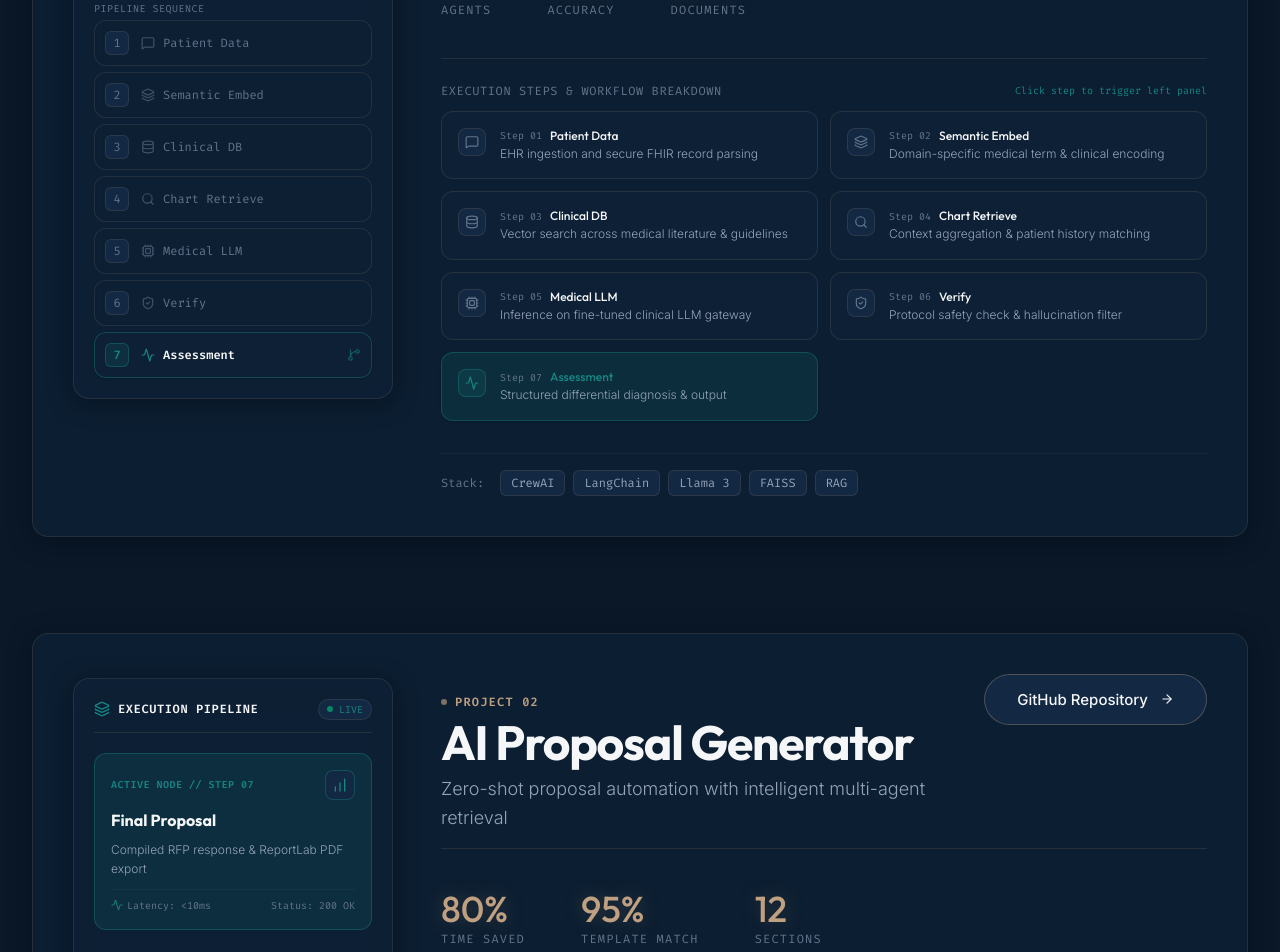
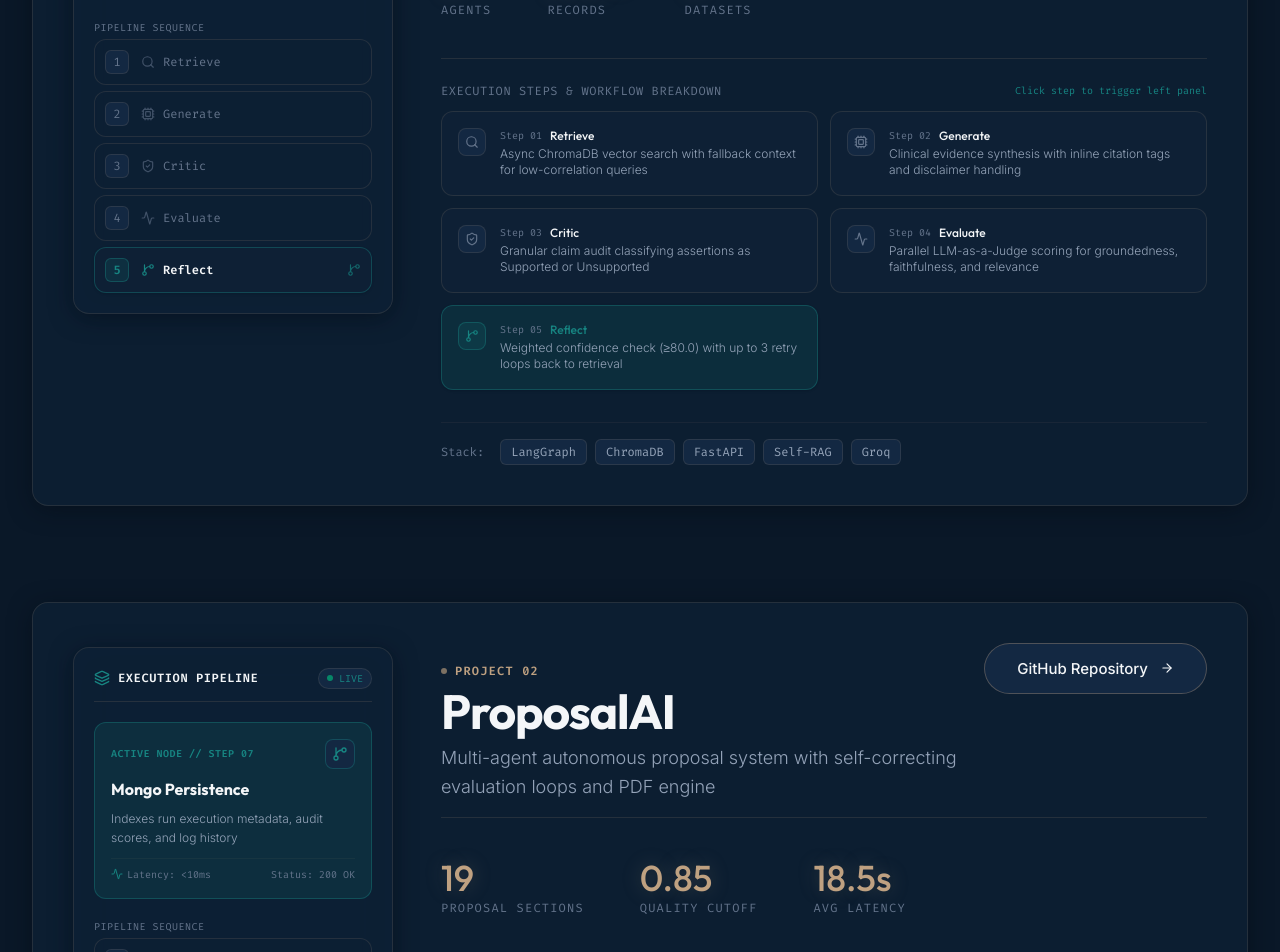
Before and after one commit to hariom-dhakar/portfolio, a React (Vite) app: page / in a window 1280 px wide. Shown: the part 3160-4112 px from the top of the page. Built offline with nearby package versions, Linux system fonts and the light colour scheme.

Commit message:
Project Description Corrected

```diff
--- a/src/components/ArchitectureSidebar.tsx
+++ b/src/components/ArchitectureSidebar.tsx
@@ -6,9 +6,10 @@ import { type ProjectData } from '../data/projectsData';
 interface ArchitectureSidebarProps {
   selectedProject: ProjectData;
   activeStepIndex: number;
+  onStepSelect?: (index: number) => void;
 }
 
-export const ArchitectureSidebar = memo(({ selectedProject, activeStepIndex }: ArchitectureSidebarProps) => {
+export const ArchitectureSidebar = memo(({ selectedProject, activeStepIndex, onStepSelect }: ArchitectureSidebarProps) => {
   const currentStep = selectedProject.architecture[activeStepIndex] || selectedProject.architecture[0];
   const StepIcon = currentStep.icon;
 
@@ -74,12 +75,14 @@ export const ArchitectureSidebar = memo(({ selectedProject, activeStepIndex }: A
           const isActive = idx === activeStepIndex;
           const Icon = step.icon;
           return (
-            <div
+            <button
               key={step.id}
-              className={`p-2.5 rounded-xl border flex items-center gap-3 transition-all duration-200 ${
+              type="button"
+              onClick={() => onStepSelect?.(idx)}
+              className={`p-2.5 rounded-xl border flex items-center gap-3 transition-all duration-200 w-full text-left cursor-pointer ${
                 isActive
                   ? 'bg-[var(--bg-secondary)] border-[var(--border-glow)] text-[var(--text-primary)] shadow-sm'
-                  : 'bg-[var(--bg-secondary)]/40 border-[var(--border-primary)] text-[var(--text-tertiary)]'
+                  : 'bg-[var(--bg-secondary)]/40 border-[var(--border-primary)] text-[var(--text-tertiary)] hover:bg-[var(--bg-secondary)] hover:text-[var(--text-primary)]'
               }`}
             >
               <div className={`w-6 h-6 rounded-md flex items-center justify-center border text-xs font-mono shrink-0 ${
@@ -96,7 +99,7 @@ export const ArchitectureSidebar = memo(({ selectedProject, activeStepIndex }: A
               {isActive && (
                 <GitBranch className="w-3.5 h-3.5 text-[var(--text-accent)] shrink-0 animate-pulse" />
               )}
-            </div>
+            </button>
           );
         })}
       </div>
--- a/src/data/knowledgeData.ts
+++ b/src/data/knowledgeData.ts
@@ -53,9 +53,9 @@ task = Task(
 
 crew = Crew(agents=[researcher], tasks=[task], process=Process.sequential)`,
         keyConcepts: ['Role Delegation', 'Sequential Handoffs', 'Custom Tools', 'Memory Persistence'],
-        projects: ['MedInsight Agent', 'CrewAI EDA Analyzer'],
+        projects: ['CrewAI EDA Analyzer'],
         relatedTech: ['python', 'fastapi', 'langchain', 'openai'],
-        github: 'https://github.com/hariom-dhakar/MedInsight-Agent'
+        github: 'https://github.com/hariom-dhakar'
       },
       {
         id: 'langchain',
@@ -75,7 +75,7 @@ vectorstore = FAISS.load_local("index", embeddings)
 retriever = vectorstore.as_retriever(search_kwargs={"k": 4})
 chain = create_retrieval_chain(retriever, ChatOpenAI(model="gpt-4o"))`,
         keyConcepts: ['Retrieval Chains', 'Document Loaders', 'Prompt Templates', 'Vector Retrievers'],
-        projects: ['AI Proposal Generator', 'MedInsight Agent'],
+        projects: ['ProposalAI', 'MedInsight'],
         relatedTech: ['langgraph', 'rag', 'faiss', 'chromadb', 'openai'],
         github: 'https://github.com/hariom-dhakar/AI-Proposal-Agent'
       },
@@ -97,7 +97,7 @@ builder.add_edge("analyzer", "writer")
 builder.add_edge("writer", END)
 graph = builder.compile()`,
         keyConcepts: ['Stateful Graphs', 'Cyclic Handoffs', 'Human-in-the-Loop', 'Parallel Execution'],
-        projects: ['AI Proposal Generator'],
+        projects: ['ProposalAI', 'MedInsight'],
         relatedTech: ['langchain', 'crewai', 'python', 'fastapi'],
         github: 'https://github.com/hariom-dhakar/AI-Proposal-Agent'
       },
@@ -115,7 +115,7 @@ def evaluate_grounding(context: str, generation: str) -> bool:
     score = ragas_evaluator.measure_faithfulness(context, generation)
     return score >= 0.95  # Reject ungrounded claims`,
         keyConcepts: ['Context Grounding', 'Self-Reflection', 'Hallucination Filter', 'RAGAS Evals'],
-        projects: ['MedInsight Agent'],
+        projects: ['MedInsight'],
         relatedTech: ['langchain', 'faiss', 'chromadb', 'huggingface'],
         github: 'https://github.com/hariom-dhakar/MedInsight-Agent'
       },
@@ -136,7 +136,7 @@ index = faiss.IndexFlatIP(dimension)  # Inner product for cosine similarity
 faiss.normalize_L2(vectors)
 index.add(vectors)`,
         keyConcepts: ['Dense Vector Search', 'Cosine Distance', 'Flat Indexing', 'L2 Normalization'],
-        projects: ['MedInsight Agent', 'AI Proposal Generator'],
+        projects: ['ProposalAI'],
         relatedTech: ['chromadb', 'rag', 'langchain', 'python']
       },
       {
@@ -158,7 +158,7 @@ collection.add(
     ids=["chunk_01"]
 )`,
         keyConcepts: ['Persistent Vector Storage', 'Metadata Filtering', 'Document Embedding'],
-        projects: ['AI Proposal Generator'],
+        projects: ['ProposalAI', 'MedInsight'],
         relatedTech: ['faiss', 'langchain', 'rag', 'python']
       },
       {
@@ -176,7 +176,7 @@ model_id = "meta-llama/Meta-Llama-3-8B-Instruct"
 tokenizer = AutoTokenizer.from_pretrained(model_id)
 model = AutoModelForCausalLM.from_pretrained(model_id, device_map="auto")`,
         keyConcepts: ['Open Models', 'LoRA / QLoRA', 'Tokenization', 'Local Inference'],
-        projects: ['MedInsight Agent'],
+        projects: ['MedInsight'],
         relatedTech: ['python', 'pytorch', 'rag', 'openai']
       }
     ]
@@ -205,7 +205,7 @@ async def run_pipeline(config: AgentConfig) -> dict:
     # Async execution engine
     pass`,
         keyConcepts: ['AsyncIO', 'Type Hinting', 'Data Classes', 'Decorators', 'Generators'],
-        projects: ['MedInsight Agent', 'AI Proposal Generator', 'CrewAI EDA Analyzer', 'LLM Gateway'],
+        projects: ['MedInsight', 'ProposalAI', 'CrewAI EDA Analyzer', 'LLM Gateway'],
         relatedTech: ['fastapi', 'crewai', 'langchain', 'pandas']
       },
       {
@@ -281,7 +281,7 @@ async def dispatch_agent(req: PromptRequest):
     result = await agent_runner.process(req.query)
     return {"status": "success", "data": result}`,
         keyConcepts: ['Pydantic Validation', 'Async Route Handlers', 'Dependency Injection', 'OpenAPI Specs'],
-        projects: ['MedInsight Agent', 'AI Proposal Generator', 'CrewAI EDA Analyzer'],
+        projects: ['MedInsight', 'ProposalAI', 'CrewAI EDA Analyzer'],
         relatedTech: ['python', 'redis', 'docker']
       },
       {
@@ -299,7 +299,7 @@ POST   /api/v1/proposals          # Create proposal
 GET    /api/v1/proposals/{id}     # Retrieve detail
 DELETE /api/v1/proposals/{id}     # Remove proposal`,
         keyConcepts: ['Stateless Routing', 'HTTP Status Codes', 'JSON Serialization', 'Rate Limiting'],
-        projects: ['MedInsight Agent', 'AI Proposal Generator'],
+        projects: ['MedInsight', 'ProposalAI'],
         relatedTech: ['fastapi', 'python', 'docker']
       },
       {
@@ -413,7 +413,7 @@ COPY . .
 EXPOSE 8000
 CMD ["uvicorn", "main:app", "--host", "0.0.0.0", "--port", "8000"]`,
         keyConcepts: ['Multi-Stage Builds', 'Container Isolation', 'Docker Compose', 'Image Optimization'],
-        projects: ['MedInsight Agent', 'AI Proposal Generator', 'CrewAI EDA Analyzer'],
+        projects: ['MedInsight', 'ProposalAI', 'CrewAI EDA Analyzer'],
         relatedTech: ['kubernetes', 'fastapi', 'python', 'git']
       },
       {
--- a/src/data/projectsData.ts
+++ b/src/data/projectsData.ts
@@ -43,44 +43,42 @@ export interface ProjectData {
 export const PROJECTS_DATA: ProjectData[] = [
   {
     id: 'medinsight',
-    title: 'MedInsight Agent',
-    tagline: 'Multi-agent clinical AI system powered by CrewAI and Self-RAG',
+    title: 'MedInsight',
+    tagline: 'Production-grade Self-RAG system with LangGraph self-correction for clinical literature',
     metrics: [
-      { label: 'Agents', value: '4' },
-      { label: 'Accuracy', value: '95%' },
-      { label: 'Documents', value: '200+' },
+      { label: 'Agents', value: '5' },
+      { label: 'Records', value: '20k+' },
+      { label: 'Datasets', value: '3' },
     ],
-    tech: ['CrewAI', 'LangChain', 'Llama 3', 'FAISS', 'RAG'],
+    tech: ['LangGraph', 'ChromaDB', 'FastAPI', 'Self-RAG', 'Groq'],
     github: 'https://github.com/hariom-dhakar/MedInsight-Agent',
     architecture: [
-      { id: 'm1', title: 'Patient Data', description: 'EHR ingestion and secure FHIR record parsing', icon: MessageSquare },
-      { id: 'm2', title: 'Semantic Embed', description: 'Domain-specific medical term & clinical encoding', icon: Layers },
-      { id: 'm3', title: 'Clinical DB', description: 'Vector search across medical literature & guidelines', icon: Database },
-      { id: 'm4', title: 'Chart Retrieve', description: 'Context aggregation & patient history matching', icon: Search },
-      { id: 'm5', title: 'Medical LLM', description: 'Inference on fine-tuned clinical LLM gateway', icon: Cpu },
-      { id: 'm6', title: 'Verify', description: 'Protocol safety check & hallucination filter', icon: ShieldCheck },
-      { id: 'm7', title: 'Assessment', description: 'Structured differential diagnosis & output', icon: Activity },
+      { id: 'm1', title: 'Retrieve', description: 'Async ChromaDB vector search with fallback context for low-correlation queries', icon: Search },
+      { id: 'm2', title: 'Generate', description: 'Clinical evidence synthesis with inline citation tags and disclaimer handling', icon: Cpu },
+      { id: 'm3', title: 'Critic', description: 'Granular claim audit classifying assertions as Supported or Unsupported', icon: ShieldCheck },
+      { id: 'm4', title: 'Evaluate', description: 'Parallel LLM-as-a-Judge scoring for groundedness, faithfulness, and relevance', icon: Activity },
+      { id: 'm5', title: 'Reflect', description: 'Weighted confidence check (≥80.0) with up to 3 retry loops back to retrieval', icon: GitBranch },
     ],
   },
   {
     id: 'proposal',
-    title: 'AI Proposal Generator',
-    tagline: 'Zero-shot proposal automation with intelligent multi-agent retrieval',
+    title: 'ProposalAI',
+    tagline: 'Multi-agent autonomous proposal system with self-correcting evaluation loops and PDF engine',
     metrics: [
-      { label: 'Time Saved', value: '80%' },
-      { label: 'Template Match', value: '95%' },
-      { label: 'Sections', value: '12' },
+      { label: 'Proposal Sections', value: '19' },
+      { label: 'Quality Cutoff', value: '0.85' },
+      { label: 'Avg Latency', value: '18.5s' },
     ],
-    tech: ['LangChain', 'GPT-4', 'ChromaDB', 'DOCX', 'Jinja2'],
+    tech: ['FastAPI', 'Groq (Llama 3.3)', 'LangChain', 'ChromaDB', 'MongoDB', 'ReportLab'],
     github: 'https://github.com/hariom-dhakar/AI-Proposal-Agent',
     architecture: [
-      { id: 'p1', title: 'RFP Input', description: 'Multi-format RFP document parsing & structural breakdown', icon: MessageSquare },
-      { id: 'p2', title: 'Chunking', description: 'Structural text chunking & semantic embedding', icon: Layers },
-      { id: 'p3', title: 'Archive DB', description: 'Vector query matching historical bid records', icon: Database },
-      { id: 'p4', title: 'Match Retrieval', description: 'Requirement context extraction & similarity score', icon: Search },
-      { id: 'p5', title: 'Orchestrate', description: 'LangGraph multi-agent section assignment', icon: GitBranch },
-      { id: 'p6', title: 'Pricing Tool', description: 'Cost estimation & compliance validation tool', icon: Settings },
-      { id: 'p7', title: 'Final Proposal', description: 'Compiled RFP response & ReportLab PDF export', icon: BarChart },
+      { id: 'p1', title: 'Parser Agent', description: 'Extracts goals, scope, risks, and systems from raw client briefs', icon: MessageSquare },
+      { id: 'p2', title: 'Research & Pricing', description: 'ChromaDB vector RAG retrieval and Azure cloud pricing estimation', icon: Database },
+      { id: 'p3', title: 'Drafting Agent', description: 'Generates 19 standard proposal sections with inline markdown formatting', icon: Layers },
+      { id: 'p4', title: 'Evaluator Agent', description: 'Audits 8 quality dimensions with automated remediation if score < 0.85', icon: ShieldCheck },
+      { id: 'p5', title: 'Telemetry Engine', description: 'Calculates LLM token usage, per-agent USD costs, and SSE stream logs', icon: Activity },
+      { id: 'p6', title: 'Portrait PDF', description: 'Compiles corporate PDF with ReportLab, NumberedCanvas, and header rules', icon: BarChart },
+      { id: 'p7', title: 'Mongo Persistence', description: 'Indexes run execution metadata, audit scores, and log history', icon: GitBranch },
     ],
   },
   {
--- a/src/features/projects/Projects.tsx
+++ b/src/features/projects/Projects.tsx
@@ -1,8 +1,54 @@
-import { useRef, useEffect, useState, useCallback, memo } from 'react';
+import { useRef, useEffect, useState, useCallback, memo, forwardRef } from 'react';
 import { motion, useInView } from 'framer-motion';
 import { ArrowRight } from 'lucide-react';
 import { PROJECTS_DATA, type ProjectData, type ArchitectureStep } from '../../data/projectsData';
 import { ArchitectureSidebar } from '../../components/ArchitectureSidebar';
+
+/**
+ * Detects when the browser finishes scrolling.
+ * Uses the native 'scrollend' event where available, with a scroll-idle
+ * fallback (no scroll activity for `idleMs` milliseconds).
+ * Returns a cleanup function to tear down listeners early.
+ */
+function onScrollEnd(callback: () => void, idleMs = 150): () => void {
+  let idleTimer: ReturnType<typeof setTimeout> | null = null;
+  let settled = false;
+
+  const settle = () => {
+    if (settled) return;
+    settled = true;
+    teardown();
+    callback();
+  };
+
+  const onScroll = () => {
+    if (idleTimer) clearTimeout(idleTimer);
+    idleTimer = setTimeout(settle, idleMs);
+  };
+
+  // Kick off an initial idle timer so that if scrollIntoView is a no-op
+  // (element already centered), we still release the lock promptly.
+  idleTimer = setTimeout(settle, idleMs);
+
+  window.addEventListener('scroll', onScroll, { passive: true });
+
+  if ('onscrollend' in window) {
+    window.addEventListener('scrollend', settle, { once: true });
+  }
+
+  function teardown() {
+    window.removeEventListener('scroll', onScroll);
+    if ('onscrollend' in window) {
+      window.removeEventListener('scrollend', settle);
+    }
+    if (idleTimer) {
+      clearTimeout(idleTimer);
+      idleTimer = null;
+    }
+  }
+
+  return teardown;
+}
 
 export const Projects = memo(() => {
   return (
@@ -43,9 +89,63 @@ Projects.displayName = 'Projects';
 const ProjectCard = memo(({ project, index }: { project: ProjectData; index: number }) => {
   const cardRef = useRef<HTMLDivElement>(null);
   const [activeStepIndex, setActiveStepIndex] = useState(0);
+  const stepRefs = useRef<(HTMLDivElement | null)[]>([]);
+  const isProgrammaticScroll = useRef(false);
+  const scrollCleanupRef = useRef<(() => void) | null>(null);
+  const observerDebounceRef = useRef<ReturnType<typeof setTimeout> | null>(null);
 
-  const handleStepSelect = useCallback((idx: number) => {
-    setActiveStepIndex((prev) => (prev !== idx ? idx : prev));
+  // Tear down scroll-end listener and observer debounce on unmount
+  useEffect(() => {
+    return () => {
+      scrollCleanupRef.current?.();
+      if (observerDebounceRef.current) clearTimeout(observerDebounceRef.current);
+    };
+  }, []);
+
+  const handleStepSelect = useCallback((idx: number, isClick = false) => {
+    if (isClick) {
+      // Cancel any pending observer debounce so it cannot override the click
+      if (observerDebounceRef.current) {
+        clearTimeout(observerDebounceRef.current);
+        observerDebounceRef.current = null;
+      }
+
+      // Tear down any previous scroll-end listener (handles rapid clicks)
+      scrollCleanupRef.current?.();
+
+      // Immediate, authoritative state update
+      setActiveStepIndex(idx);
+
+      const targetEl = stepRefs.current[idx];
+      if (targetEl) {
+        // Lock observer-driven updates for the duration of the scroll
+        isProgrammaticScroll.current = true;
+
+        targetEl.scrollIntoView({
+          behavior: 'smooth',
+          block: 'center',
+        });
+
+        // Release the lock only after scrolling has actually finished
+        scrollCleanupRef.current = onScrollEnd(() => {
+          isProgrammaticScroll.current = false;
+          scrollCleanupRef.current = null;
+        });
+      }
+    } else {
+      // Observer-driven update: debounce to coalesce rapid IntersectionObserver
+      // callbacks from multiple cards entering/leaving the viewport at once.
+      if (observerDebounceRef.current) {
+        clearTimeout(observerDebounceRef.current);
+      }
+      observerDebounceRef.current = setTimeout(() => {
+        // Re-check the guard — a click may have fired during the debounce window
+        if (!isProgrammaticScroll.current) {
+          setActiveStepIndex(idx);
+        }
+        observerDebounceRef.current = null;
+      }, 80);
+    }
   }, []);
 
   const variants = {
@@ -81,6 +181,7 @@ const ProjectCard = memo(({ project, index }: { project: ProjectData; index: num
           <ArchitectureSidebar
             selectedProject={project}
             activeStepIndex={activeStepIndex}
+            onStepSelect={(idx) => handleStepSelect(idx, true)}
           />
         </div>
 
@@ -142,10 +243,15 @@ const ProjectCard = memo(({ project, index }: { project: ProjectData; index: num
               {project.architecture.map((step, stepIdx) => (
                 <StepItemCard
                   key={step.id}
+                  ref={(el) => {
+                    stepRefs.current[stepIdx] = el;
+                  }}
                   step={step}
                   stepIdx={stepIdx}
                   isActive={activeStepIndex === stepIdx}
-                  onStepSelect={() => handleStepSelect(stepIdx)}
+                  isProgrammaticScrollRef={isProgrammaticScroll}
+                  onStepSelect={(idx) => handleStepSelect(idx, false)}
+                  onStepClick={(idx) => handleStepSelect(idx, true)}
                 />
               ))}
             </div>
@@ -173,32 +279,46 @@ const ProjectCard = memo(({ project, index }: { project: ProjectData; index: num
 
 ProjectCard.displayName = 'ProjectCard';
 
-const StepItemCard = memo(({
-  step,
-  stepIdx,
-  isActive,
-  onStepSelect
-}: {
+interface StepItemCardProps {
   step: ArchitectureStep;
   stepIdx: number;
   isActive: boolean;
-  onStepSelect: () => void;
-}) => {
-  const itemRef = useRef<HTMLDivElement>(null);
-  const isInView = useInView(itemRef, { margin: "-30% 0px -40% 0px" });
+  isProgrammaticScrollRef: React.RefObject<boolean>;
+  onStepSelect: (idx: number) => void;
+  onStepClick: (idx: number) => void;
+}
+
+const StepItemCard = memo(
+  forwardRef<HTMLDivElement, StepItemCardProps>(
+    ({ step, stepIdx, isActive, isProgrammaticScrollRef, onStepSelect, onStepClick }, ref) => {
+      const cardContainerRef = useRef<HTMLDivElement | null>(null);
+
+      const setRef = useCallback(
+        (node: HTMLDivElement | null) => {
+          cardContainerRef.current = node;
+          if (typeof ref === 'function') {
+            ref(node);
+          } else if (ref) {
+            (ref as React.MutableRefObject<HTMLDivElement | null>).current = node;
+          }
+        },
+        [ref]
+      );
+
+      const isInView = useInView(cardContainerRef, { margin: "-30% 0px -40% 0px" });
 
       useEffect(() => {
-    if (isInView) {
-      onStepSelect();
+        if (isInView && !isProgrammaticScrollRef.current) {
+          onStepSelect(stepIdx);
         }
-  }, [isInView, onStepSelect]);
+      }, [isInView, stepIdx, onStepSelect, isProgrammaticScrollRef]);
 
       const Icon = step.icon;
 
       return (
         <div
-      ref={itemRef}
-      onClick={onStepSelect}
+          ref={setRef}
+          onClick={() => onStepClick(stepIdx)}
           className={`p-4 rounded-xl border transition-all duration-300 cursor-pointer flex items-start gap-3.5 ${
             isActive
               ? 'bg-[var(--brand-glow)] border-[var(--border-glow)] shadow-sm'
@@ -223,6 +343,8 @@ const StepItemCard = memo(({
           </div>
         </div>
       );
-});
+    }
+  )
+);
 
 StepItemCard.displayName = 'StepItemCard';
```
Lines whose indentation alone changed are shown as unchanged.
